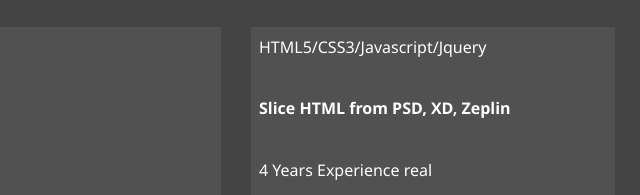
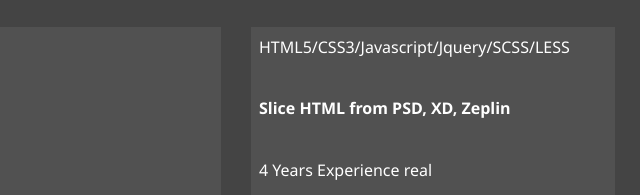
Before and after one commit to baophung020394/modern_portfolio, a website: page about.html in a window 1280 px wide. Shown: the part 889-1084 px from the top of the page, 601-1241 px from the left. Drawn offline with Linux system fonts and the light colour scheme.

Commit message:
fix information

```diff
--- a/about.html
+++ b/about.html
@@ -96,7 +96,7 @@
                 <p>1 Year Experience pratice</p>
             </div>
             <div class="job job-6">
-                <h3>HTML5/CSS3/Javascript/Jquery</h3>
+                <h3>HTML5/CSS3/Javascript/Jquery/SCSS/LESS</h3>
                 <h6>Slice HTML from PSD, XD, Zeplin</h6>
                 <p>4 Years Experience real</p>
             </div>
```
